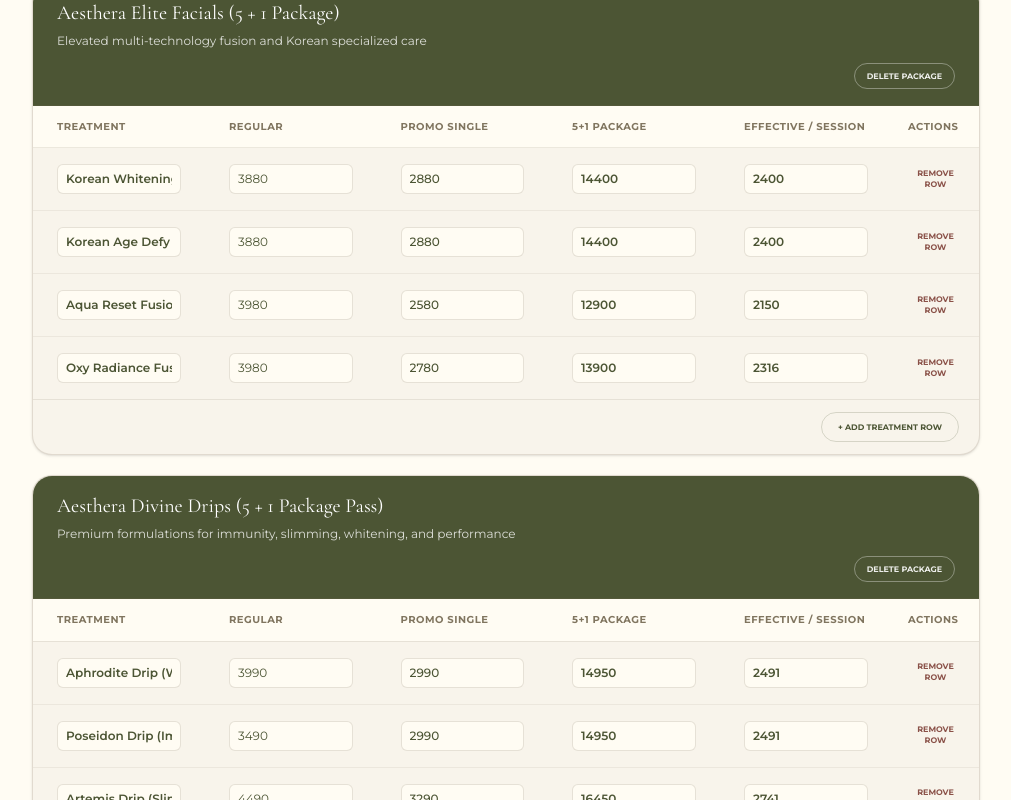
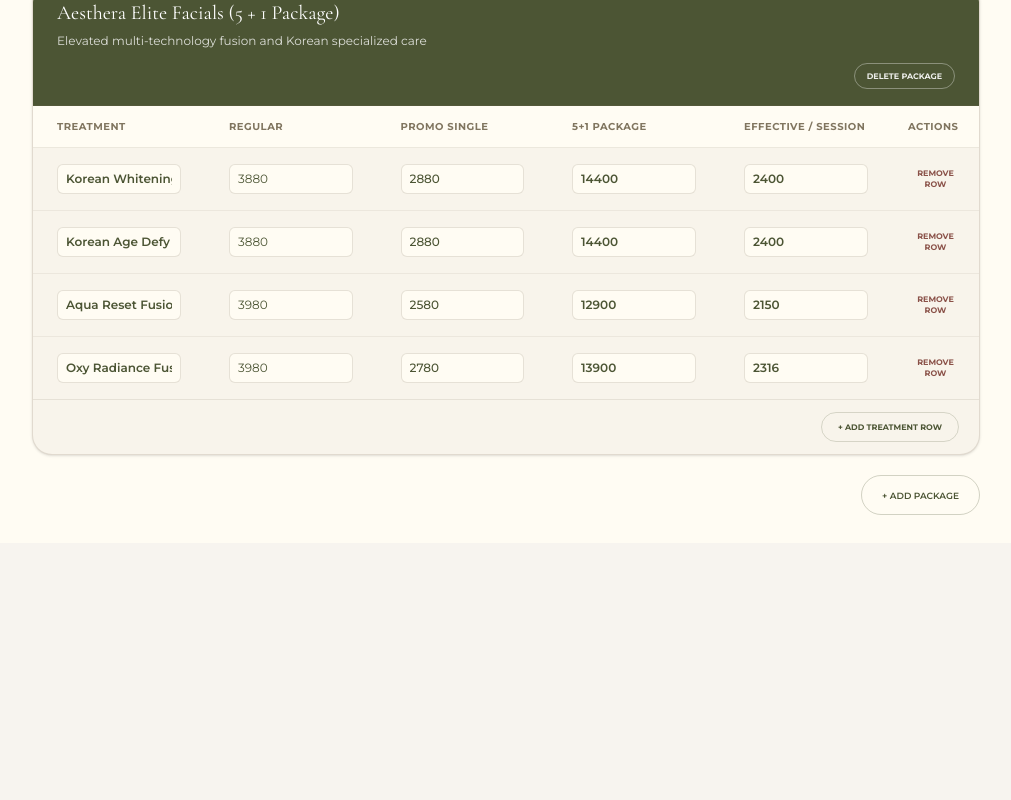
Before and after one commit to bettybeatrix/aesthera-mere, a Next.js app: page /admin/promotions in a window 1280 px wide. Shown: the part 4015-4815 px from the top of the page, without its empty margins (260-1271 px from the left). After the commit the page ends 4558 px from the top, so only its background shows below. Built offline with nearby package versions, Linux system fonts and the light colour scheme.

Commit message:
Keep both 10+2 and 5+1 drip packages in the Drips management tab

```diff
--- a/components/admin/PromotionsWorkspace.tsx
+++ b/components/admin/PromotionsWorkspace.tsx
@@ -381,7 +381,7 @@ export default function PromotionsWorkspace({ initialPromos, initialPricingTable
             </div>
           </div>
           <div className="mt-5 space-y-5">
-            {(activeTableTab === "facials" ? pricingTables.filter((table) => table.packageType === "5+1") : pricingTables.filter((table) => table.packageType === "10+2")).map((table) => (
+            {(activeTableTab === "facials" ? pricingTables.filter((table) => table.id.includes("facial") || table.id.startsWith("custom-facial")) : pricingTables.filter((table) => table.id.includes("drip") || table.id.startsWith("custom-drip"))).map((table) => (
               <PricingTableBlock
                 key={table.id}
                 table={table}
```
